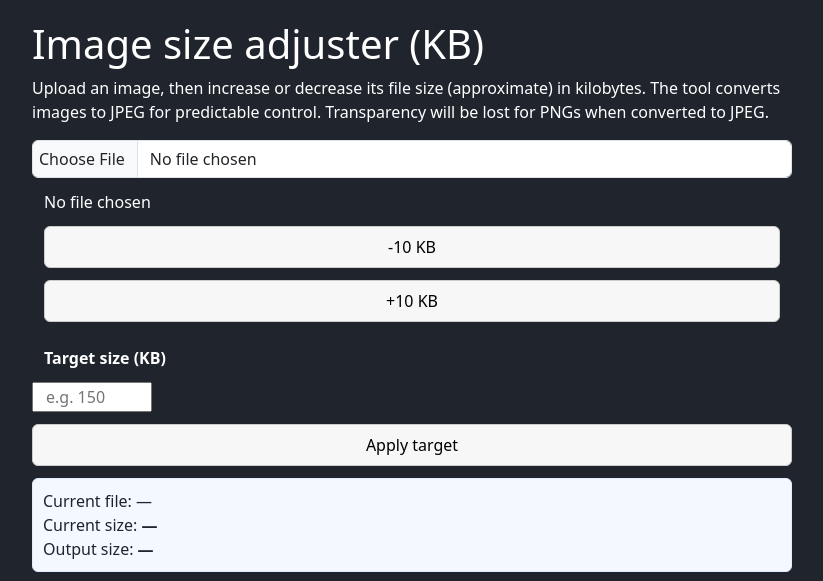
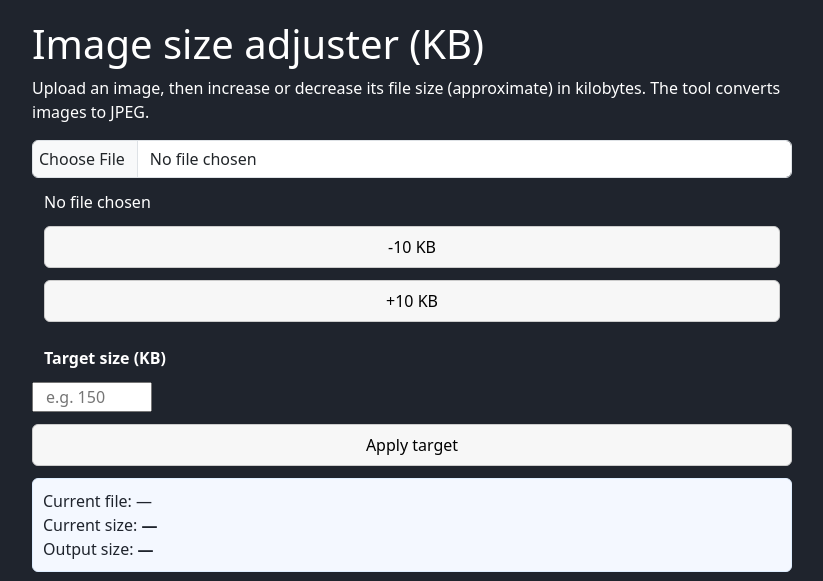
Before and after one commit to Adityambb/Portfolio, a plain HTML site: page services.html in a window 1280 px wide. Shown: the top 581 px of the page, without its empty margins (228-1051 px from the left). Drawn offline with nearby package versions, Linux system fonts and the light colour scheme.

Commit message:
Update services.html

```diff
--- a/services.html
+++ b/services.html
@@ -64,7 +64,7 @@
 <body>
     <h1>Image size adjuster (KB)</h1>
     <p>Upload an image, then increase or decrease its file size (approximate) in kilobytes. The tool converts images to
-        JPEG for predictable control. Transparency will be lost for PNGs when converted to JPEG.</p>
+        JPEG.</p>
 
     <div class="row">
         <input id="file" class="form-control me-2" type="file" placeholder="Search" aria-label="Search" accept="image/*" />
```
